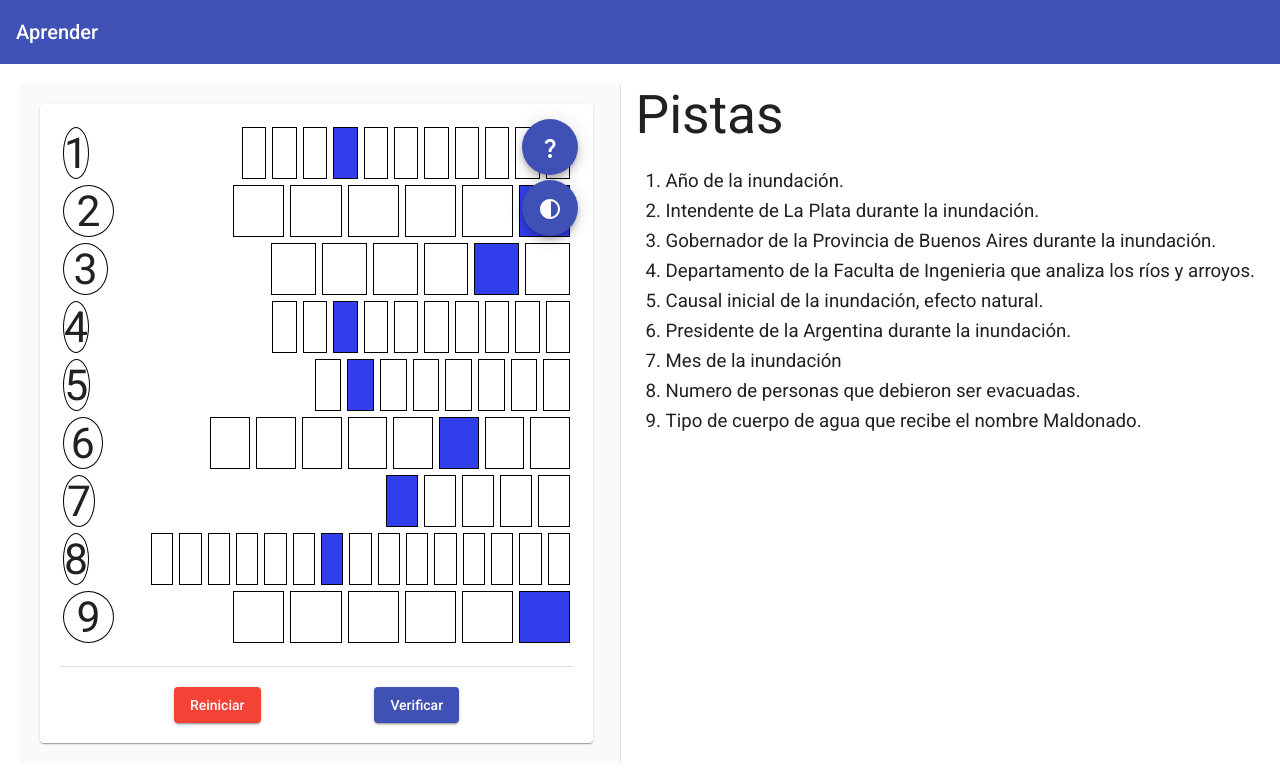
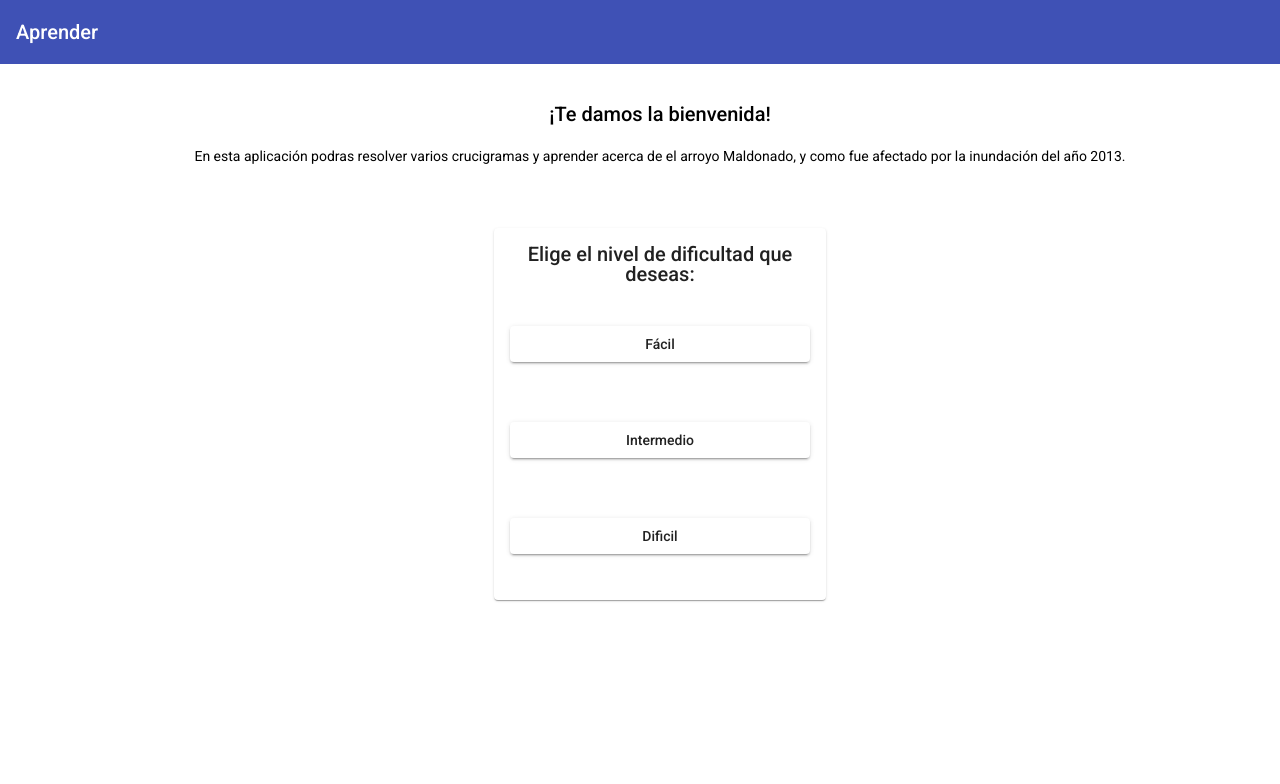
Before and after one commit to jspurim/dcu-crossword, an Angular app: page / in a window 1280 px wide. Shown: the top 784 px of the page. Built offline with nearby package versions, Linux system fonts and the light colour scheme.

Commit message:
Implement navigation and multiple puzzles.

```diff
--- a/src/app/app-routing.module.ts
+++ b/src/app/app-routing.module.ts
@@ -1,7 +1,12 @@
 import { NgModule } from '@angular/core';
 import { RouterModule, Routes } from '@angular/router';
+import { MenuComponent } from './menu/menu.component';
+import { PuzzleComponent } from './puzzle/puzzle.component';
 
-const routes: Routes = [];
+const routes: Routes = [
+  { path: 'puzzle/:puzzleId', component: PuzzleComponent },
+  { path: '**', component: MenuComponent },
+];
 
 @NgModule({
   imports: [RouterModule.forRoot(routes)],
--- a/src/app/app.component.html
+++ b/src/app/app.component.html
@@ -2,5 +2,5 @@
   <span>Aprender</span>
 </mat-toolbar>
 <div class="content">
-<puzzle></puzzle>
+<router-outlet></router-outlet>
 </div>
--- a/src/app/app.module.ts
+++ b/src/app/app.module.ts
@@ -13,13 +13,15 @@ import { MatDividerModule } from '@angular/material/divider';
 import { PuzzleWordComponent } from './puzzle-word/puzzle-word.component';
 import { PuzzleComponent } from './puzzle/puzzle.component';
 import { AutoTabOnFullDirective } from './auto-tab-on-full.directive';
+import { MenuComponent } from './menu/menu.component';
 
 @NgModule({
   declarations: [
     AppComponent,
     PuzzleWordComponent,
     PuzzleComponent,
-    AutoTabOnFullDirective
+    AutoTabOnFullDirective,
+    MenuComponent
   ],
   imports: [
     BrowserModule,
--- /dev/null
+++ b/src/app/menu/menu.component.css
@@ -0,0 +1,32 @@
+.menu-container {
+    display: flex;
+    width: 100%;
+    justify-content: center;
+}
+
+.menu-options {
+    display: flex;
+    flex-direction: column;
+}
+
+.menu-options button {
+    display: flex;
+    flex-direction: column;
+    margin-top: 30px;
+    margin-bottom: 30px;
+    align-items: center;
+    text-align: center;
+
+}
+
+.menu-card {
+    width: 300px;
+    text-align: center;
+    margin-top: 50px;
+}
+
+.column {
+    display: flex;
+    flex-direction: column;
+    align-items: center;
+}
--- /dev/null
+++ b/src/app/menu/menu.component.html
@@ -0,0 +1,21 @@
+
+<div class="menu-container">
+    <div class="column">
+        <h2>¡Te damos la bienvenida!</h2>
+        <p>En esta aplicación podras resolver varios crucigramas y aprender acerca de el arroyo Maldonado, y como fue afectado por la inundación del año 2013.</p>
+
+        <mat-card class="menu-card">
+
+        <mat-card-header>
+            <mat-card-title>Elige el nivel de dificultad que deseas:</mat-card-title>
+
+        </mat-card-header>
+
+        <div class="menu-options">
+            <button mat-raised-button routerLink="/puzzle/easy">Fácil</button>
+            <button mat-raised-button routerLink="/puzzle/intermediate">Intermedio</button>
+            <button mat-raised-button routerLink="/puzzle/hard">Dificil</button>
+        </div>
+        </mat-card>
+</div>
+</div>
--- /dev/null
+++ b/src/app/menu/menu.component.ts
@@ -0,0 +1,16 @@
+import { Component, OnInit } from '@angular/core';
+
+@Component({
+  selector: 'menu',
+  templateUrl: './menu.component.html',
+  styleUrls: ['./menu.component.css']
+})
+export class MenuComponent implements OnInit {
+
+  constructor() { }
+
+  ngOnInit(): void {
+
+  }
+
+}
--- /dev/null
+++ b/src/app/puzzle/puzzle-data.ts
@@ -0,0 +1,54 @@
+import { PuzzleData } from "./puzzle.model";
+
+export const PUZZLES : Map<String, PuzzleData> = new Map(Object.entries({
+    "easy": {
+      puzzleWords: [{
+        word: "dosmiltrece", centralLetter: 3, hint: "Año de la inundación.",
+      },{
+        word: "bruera", centralLetter: 5, hint: "Intendente de La Plata durante la inundación.",
+      },{
+        word: "scioli", centralLetter: 4, hint: "Gobernador de la Provincia de Buenos Aires durante la inundación.",
+      },
+    ]
+  },
+  "intermediate": {
+      puzzleWords: [{
+        word: "dosmiltrece", centralLetter: 3, hint: "Año de la inundación.",
+      },{
+        word: "bruera", centralLetter: 5, hint: "Intendente de La Plata durante la inundación.",
+      },{
+        word: "scioli", centralLetter: 4, hint: "Gobernador de la Provincia de Buenos Aires durante la inundación.",
+      },{
+        word: "hidraulica", centralLetter:2, hint: "Departamento de la Faculta de Ingenieria que analiza los ríos y arroyos.",
+      },{
+        word: "tormenta", centralLetter: 1, hint: "Causal inicial de la inundación, efecto natural.",
+      },{
+        word: "kirchner", centralLetter: 5, hint: "Presidente de la Argentina durante la inundación.",
+      },{
+        word: "abril", centralLetter: 0, hint: "Mes de la inundación",
+      },
+    ]
+  },
+  "hard": {
+      puzzleWords: [{
+        word: "dosmiltrece", centralLetter: 3, hint: "Año de la inundación.",
+      },{
+        word: "bruera", centralLetter: 5, hint: "Intendente de La Plata durante la inundación.",
+      },{
+        word: "scioli", centralLetter: 4, hint: "Gobernador de la Provincia de Buenos Aires durante la inundación.",
+      },{
+        word: "hidraulica", centralLetter:2, hint: "Departamento de la Faculta de Ingenieria que analiza los ríos y arroyos.",
+      },{
+        word: "tormenta", centralLetter: 1, hint: "Causal inicial de la inundación, efecto natural.",
+      },{
+        word: "kirchner", centralLetter: 5, hint: "Presidente de la Argentina durante la inundación.",
+      },{
+        word: "abril", centralLetter: 0, hint: "Mes de la inundación",
+      },{
+        word: "dosmildocientos", centralLetter: 6, hint: "Numero de personas que debieron ser evacuadas.",
+      },{
+        word: "arroyo", centralLetter: 5, hint: "Tipo de cuerpo de agua que recibe el nombre Maldonado.",
+      },
+    ]
+  }
+}));
--- a/src/app/puzzle/puzzle.component.html
+++ b/src/app/puzzle/puzzle.component.html
@@ -23,7 +23,7 @@
         </div>
         <mat-divider class="puzzle-divider"></mat-divider>
         <div class="puzzle-buttons">
-            <!-- <button mat-raised-button >Volver</button> -->
+            <button mat-raised-button routerLink="/">Volver</button>
             <button mat-raised-button color="warn" (click)="resetPuzzle()">Reiniciar</button>
             <button mat-raised-button color="primary" (click)="validatePuzzle()">Verificar</button>
         </div>
--- a/src/app/puzzle/puzzle.component.ts
+++ b/src/app/puzzle/puzzle.component.ts
@@ -1,5 +1,7 @@
 import { Component, OnInit, QueryList, ViewChildren } from '@angular/core';
+import { ActivatedRoute } from '@angular/router';
 import { PuzzleWordComponent } from '../puzzle-word/puzzle-word.component';
+import { PUZZLES } from './puzzle-data';
 import { PuzzleData, PuzzleWord } from './puzzle.model';
 
 @Component({
@@ -16,35 +18,17 @@ export class PuzzleComponent implements OnInit {
 
   @ViewChildren("wordCmp") wordComponents : QueryList<PuzzleWordComponent> = new QueryList();
 
-  constructor() {
-    this.puzzleData = {
-        puzzleWords: [{
-          word: "dosmiltrece", centralLetter: 3, hint: "Año de la inundación.",
-        },{
-          word: "bruera", centralLetter: 5, hint: "Intendente de La Plata durante la inundación.",
-        },{
-          word: "scioli", centralLetter: 4, hint: "Gobernador de la Provincia de Buenos Aires durante la inundación.",
-        },{
-          word: "hidraulica", centralLetter:2, hint: "Departamento de la Faculta de Ingenieria que analiza los ríos y arroyos.",
-        },{
-          word: "tormenta", centralLetter: 1, hint: "Causal inicial de la inundación, efecto natural.",
-        },{
-          word: "kirchner", centralLetter: 5, hint: "Presidente de la Argentina durante la inundación.",
-        },{
-          word: "abril", centralLetter: 0, hint: "Mes de la inundación",
-        },{
-          word: "dosmildocientos", centralLetter: 6, hint: "Numero de personas que debieron ser evacuadas.",
-        },{
-          word: "arroyo", centralLetter: 5, hint: "Tipo de cuerpo de agua que recibe el nombre Maldonado.",
-        },
-      ]
-    }
-    this.centralColumn = Math.max(
-      ...this.puzzleData.puzzleWords.map(w => w.centralLetter));
-
+  constructor(private route: ActivatedRoute) {
+    this.puzzleData = PUZZLES.get("easy")!;
+    this.centralColumn=0;
   }
 
   ngOnInit(): void {
+    this.route.params.subscribe(params => {
+      this.puzzleData = PUZZLES.get(params["puzzleId"])!;
+      this.centralColumn = Math.max(
+        ...this.puzzleData.puzzleWords.map(w => w.centralLetter));
+    })
   }
 
   computePadding(word : PuzzleWord): number {
@@ -74,6 +58,4 @@ export class PuzzleComponent implements OnInit {
   clearValidation() : void {
     this.wordComponents.forEach(w => w.showValidation = false);
   }
-
-
 }
```
Also changed, not shown: 1 other file (tests, documents, lock files or other folders).
